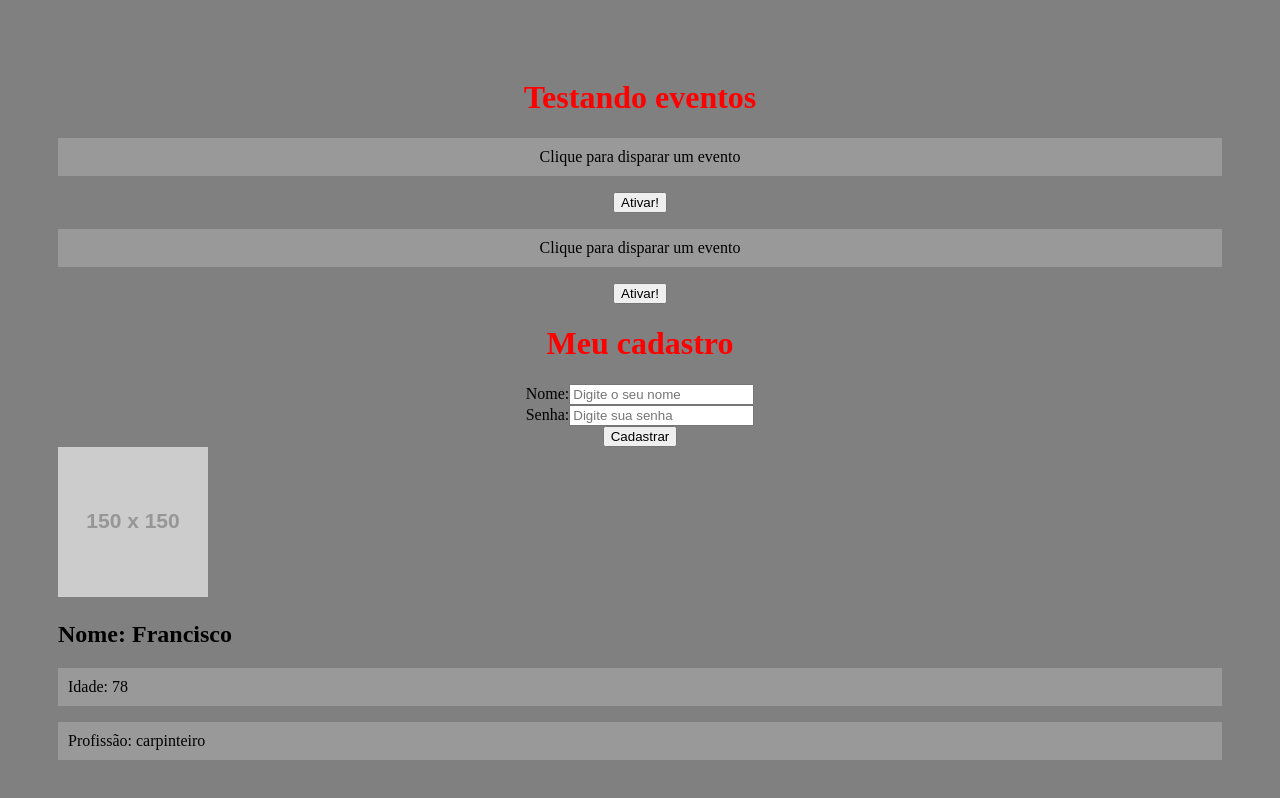
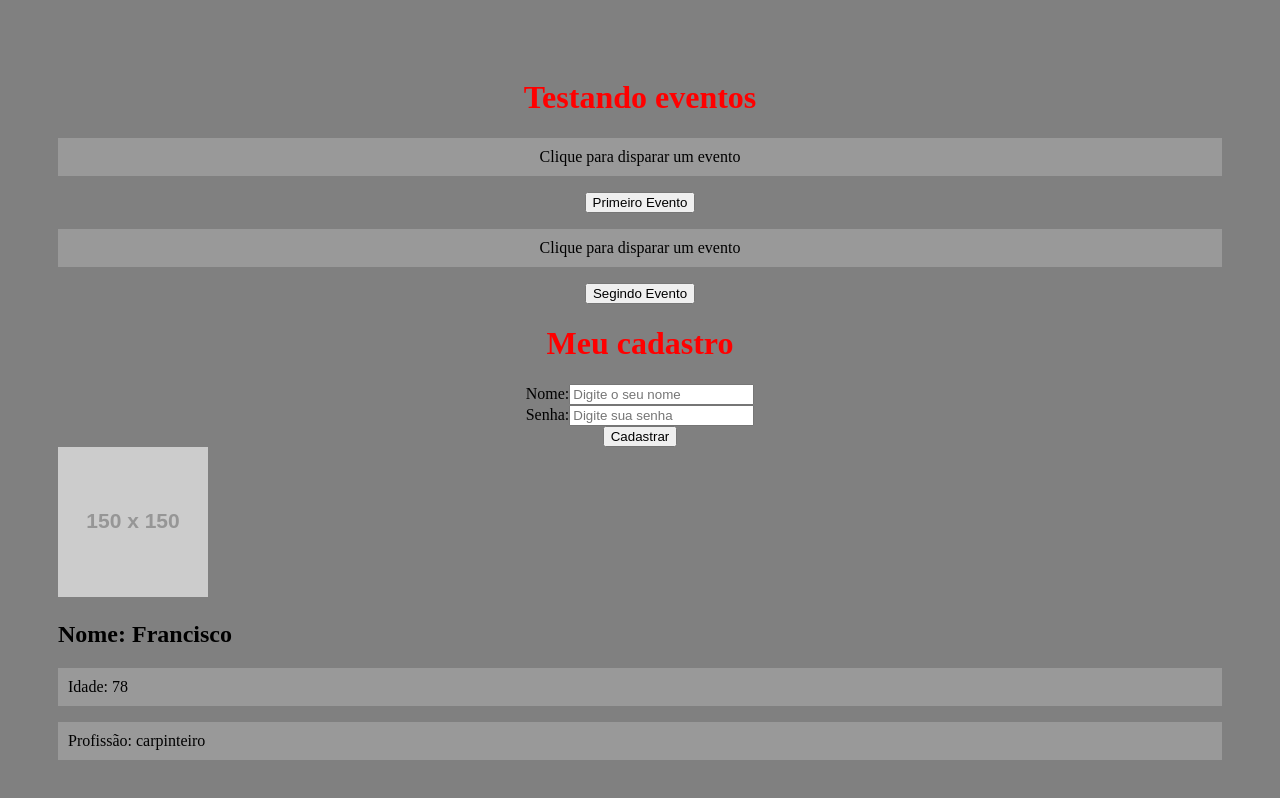
Before and after one commit to hrqvieira/curso-react-matheus-battisti, a React (Create React App) app: page / in a window 1280 px wide. Shown: the top 798 px of the page. Built offline with nearby package versions, Linux system fonts and the light colour scheme.

Commit message:
avançando em props

```diff
--- a/src/App.js
+++ b/src/App.js
@@ -9,7 +9,7 @@ function App() {
     <div className="App">
       <h1>Testando eventos</h1>
       <Evento numero="1"/>
-      <Evento numero="2"/>
+
       <Form />
     </div>
   );
--- a/src/components/Evento.js
+++ b/src/components/Evento.js
@@ -1,19 +1,23 @@
+import Button from "./evento/Button";
 
+function Evento() {
+  function meuEvento1() {
+    console.log(`Ativando primeiro evento`);
+  }
 
-function Evento({numero}){
+  function segundoEvento(){
+    console.log("Ativando segundo elemento")
+  }
 
-    function meuEvento() {
-        console.log(`Opa, fui ativado! ${numero}`)
-    }
+  return (
+    <div>
+      <p>Clique para disparar um evento</p>
+      <Button event={meuEvento1} text="Primeiro Evento" />
 
-
-    return(
-    <div>
-        <p>Clique para disparar um evento</p>
-        <button onClick={meuEvento}>Ativar!</button>
+      <p>Clique para disparar um evento</p>
+      <Button event={segundoEvento} text="Segindo Evento" />
     </div>
-)
+  );
 }
 
-
-export default Evento
+export default Evento;
--- /dev/null
+++ b/src/components/evento/Button.js
@@ -0,0 +1,5 @@
+function Button(props) {
+  return <button onClick={props.event}>{props.text}</button>;
+}
+
+export default Button;
```
